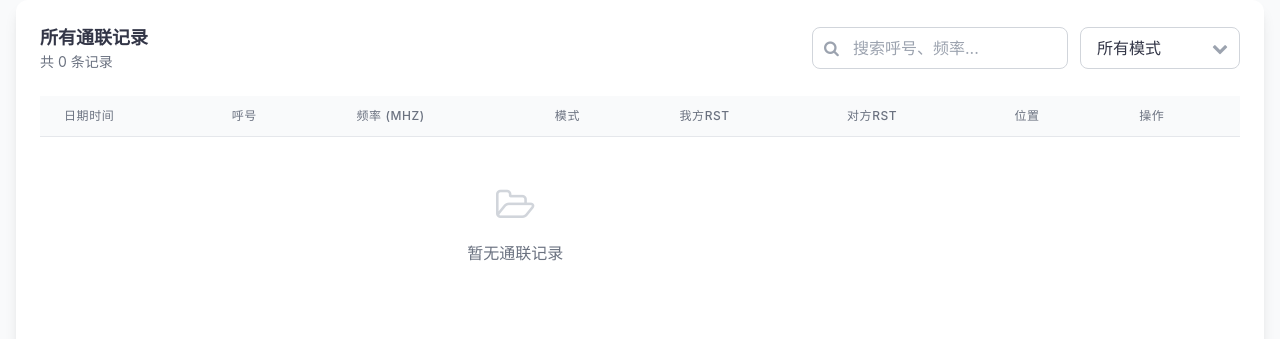
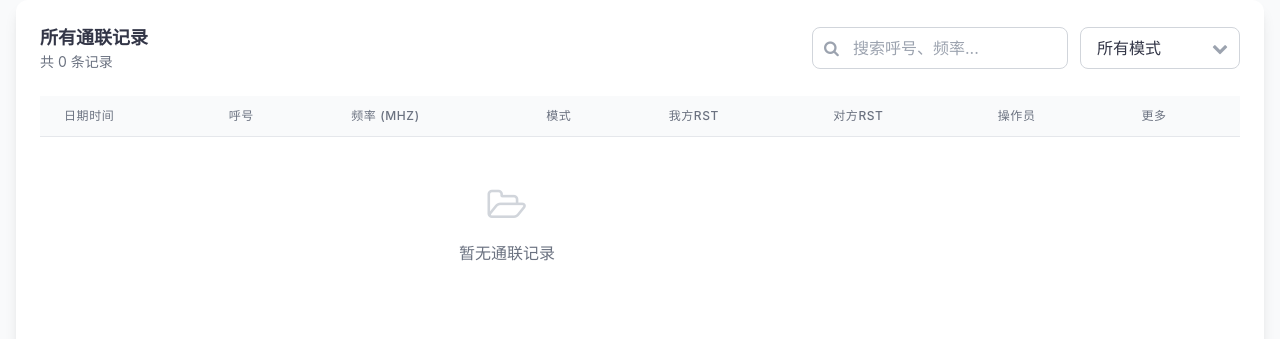
Before and after one commit to gaopengk/gaopengk.github.io, a Jekyll site: the page calllog.html, which Jekyll copies as it is, in a window 1280 px wide and 900 px high, scrolled down 1340 px. Shown: the part 152-491 px from the top of the window. Built offline with Jekyll 4.4.1, drawn with Linux system fonts in a browser that asks for light colours; nearby versions of some CDN libraries.

Commit message:
Update calllog.html

```diff
--- a/calllog.html
+++ b/calllog.html
@@ -354,8 +354,8 @@
                                     <th scope="col" class="px-6 py-3 text-left text-xs font-medium text-gray-500 uppercase tracking-wider">模式</th>
                                   <th scope="col" class="px-6 py-3 text-left text-xs font-medium text-gray-500 uppercase tracking-wider">我方RST</th>
                                   <th scope="col" class="px-6 py-3 text-left text-xs font-medium text-gray-500 uppercase tracking-wider">对方RST</th>
-                                    <th scope="col" class="px-6 py-3 text-left text-xs font-medium text-gray-500 uppercase tracking-wider">位置</th>
-                                    <th scope="col" class="px-6 py-3 text-left text-xs font-medium text-gray-500 uppercase tracking-wider">操作</th>
+                                    <th scope="col" class="px-6 py-3 text-left text-xs font-medium text-gray-500 uppercase tracking-wider">操作员</th>
+                                    <th scope="col" class="px-6 py-3 text-left text-xs font-medium text-gray-500 uppercase tracking-wider">更多</th>
                                 </tr>
                             </thead>
                             <tbody class="bg-white divide-y divide-gray-200" id="log-history">
```
